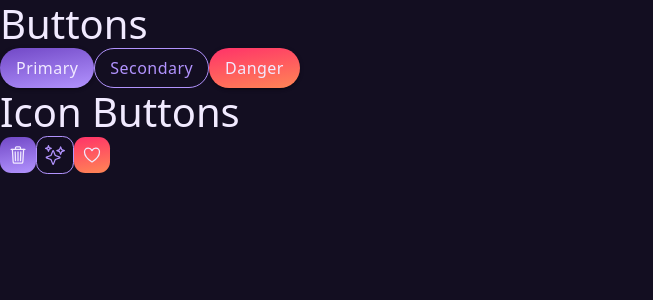
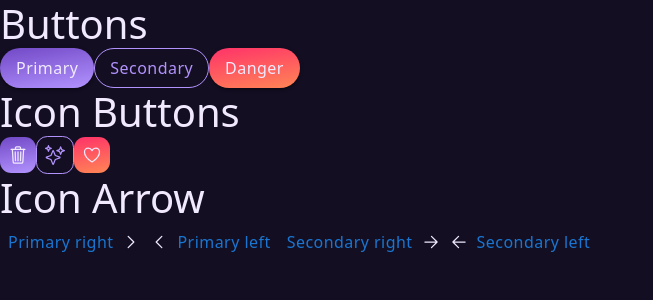
Before and after one commit to yodarango/DS__shrood_app_v1, a React (Vite) app: page / in a window 1280 px wide. Shown: the top 300 px of the page, without its empty margins (0-653 px from the left). Built offline with nearby package versions, Linux system fonts and the light colour scheme.

Commit message:
added button and IconButton

```diff
--- /dev/null
+++ b/src/components/inputs/button_with_direction.css
@@ -0,0 +1,9 @@
+.MuiButton-textPrimary {
+  color: var(--dr-font-color);
+  padding-bottom: 0rem;
+  border-radius: 0 !important;
+}
+
+.MuiButton-textPrimary:hover {
+  text-decoration: underline;
+}
--- /dev/null
+++ b/src/components/inputs/button_with_direction.tsx
@@ -0,0 +1,57 @@
+import { Button as MButton } from "@mui/material";
+import "./button_with_direction.css";
+import { Icon } from "..";
+
+type IButtonWithDirection = {
+  children: React.ReactNode | JSX.Element | string;
+  direction?: "left" | "right";
+  secondary?: boolean;
+  primary?: boolean;
+};
+
+export const ButtonWithDirection: React.FC<
+  React.ComponentProps<typeof MButton> & IButtonWithDirection
+> = (props: any) => {
+  if (props.primary && props.direction === "right")
+    return (
+      <MButton
+        {...props}
+        endIcon={<Icon color={props.color} name='arrowForth' />}
+      >
+        {" "}
+        {props.children}
+      </MButton>
+    );
+  if (props.primary && props.direction === "left")
+    return (
+      <MButton
+        {...props}
+        variant='text'
+        startIcon={<Icon color={props.color} name='arrowBack' />}
+      >
+        {" "}
+        {props.children}
+      </MButton>
+    );
+  if (props.secondary && props.direction === "right")
+    return (
+      <MButton
+        {...props}
+        variant='text'
+        endIcon={<Icon color={props.color} name='arrowForthLong' />}
+      >
+        {" "}
+        {props.children}
+      </MButton>
+    );
+  if (props.secondary && props.direction === "left")
+    return (
+      <MButton
+        {...props}
+        variant='text'
+        startIcon={<Icon color={props.color} name='arrowBackLong' />}
+      >
+        {props.children}
+      </MButton>
+    );
+};
--- a/src/components/inputs/icon_button.tsx
+++ b/src/components/inputs/icon_button.tsx
@@ -1,4 +1,4 @@
-import { IconButton as MButton } from "@mui/material";
+import { IconButton as MIconButton } from "@mui/material";
 import "./icon_button.css";
 
 interface TButton {
@@ -7,16 +7,16 @@ interface TButton {
   danger?: boolean;
 }
 export const IconButton: React.FC<
-  React.ComponentProps<typeof MButton> & TButton
+  React.ComponentProps<typeof MIconButton> & TButton
 > = (props: any) => {
   if (props.primary)
-    return <MButton {...props} variant='contained' color='primary' />;
+    return <MIconButton {...props} variant='contained' color='primary' />;
 
   if (props.secondary)
-    return <MButton {...props} variant='outlined' color='primary' />;
+    return <MIconButton {...props} variant='outlined' color='primary' />;
 
   if (props.danger)
-    return <MButton {...props} variant='contained' color='error' />;
+    return <MIconButton {...props} variant='contained' color='error' />;
 
-  return <MButton {...props} />;
+  return <MIconButton {...props} />;
 };
--- a/src/view.tsx
+++ b/src/view.tsx
@@ -1,4 +1,5 @@
 import { Button, Icon, IconButton } from "./components";
+import { ButtonWithDirection } from "./components/inputs/button_with_direction";
 
 function App() {
   return (
@@ -17,6 +18,19 @@ function App() {
       <IconButton danger>
         <Icon name='heart' />
       </IconButton>
+      <h1>Icon Arrow</h1>
+      <ButtonWithDirection primary direction='right'>
+        Primary right
+      </ButtonWithDirection>
+      <ButtonWithDirection primary direction='left'>
+        Primary left
+      </ButtonWithDirection>
+      <ButtonWithDirection secondary direction='right'>
+        Secondary right
+      </ButtonWithDirection>
+      <ButtonWithDirection secondary direction='left'>
+        Secondary left
+      </ButtonWithDirection>
     </main>
   );
 }
```
